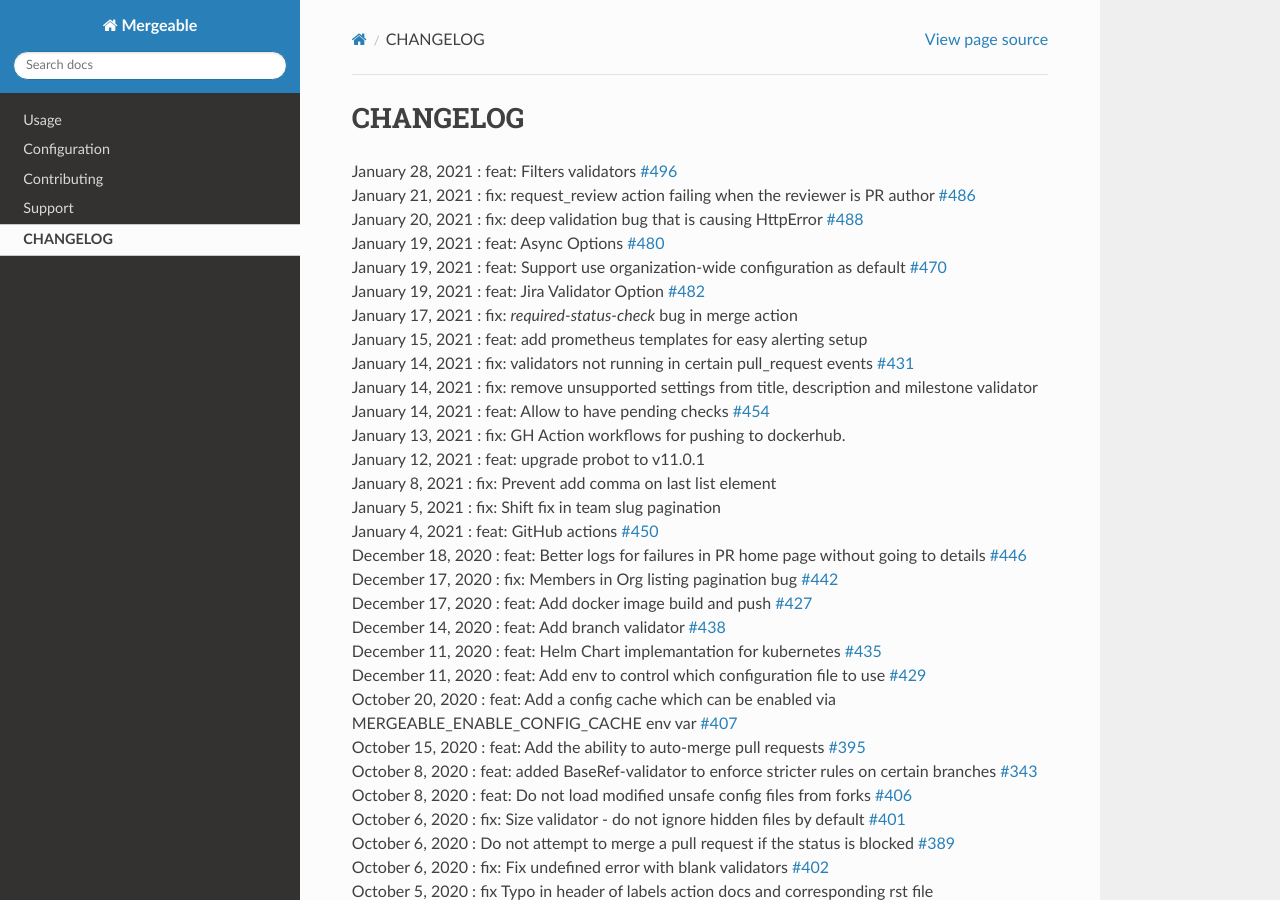
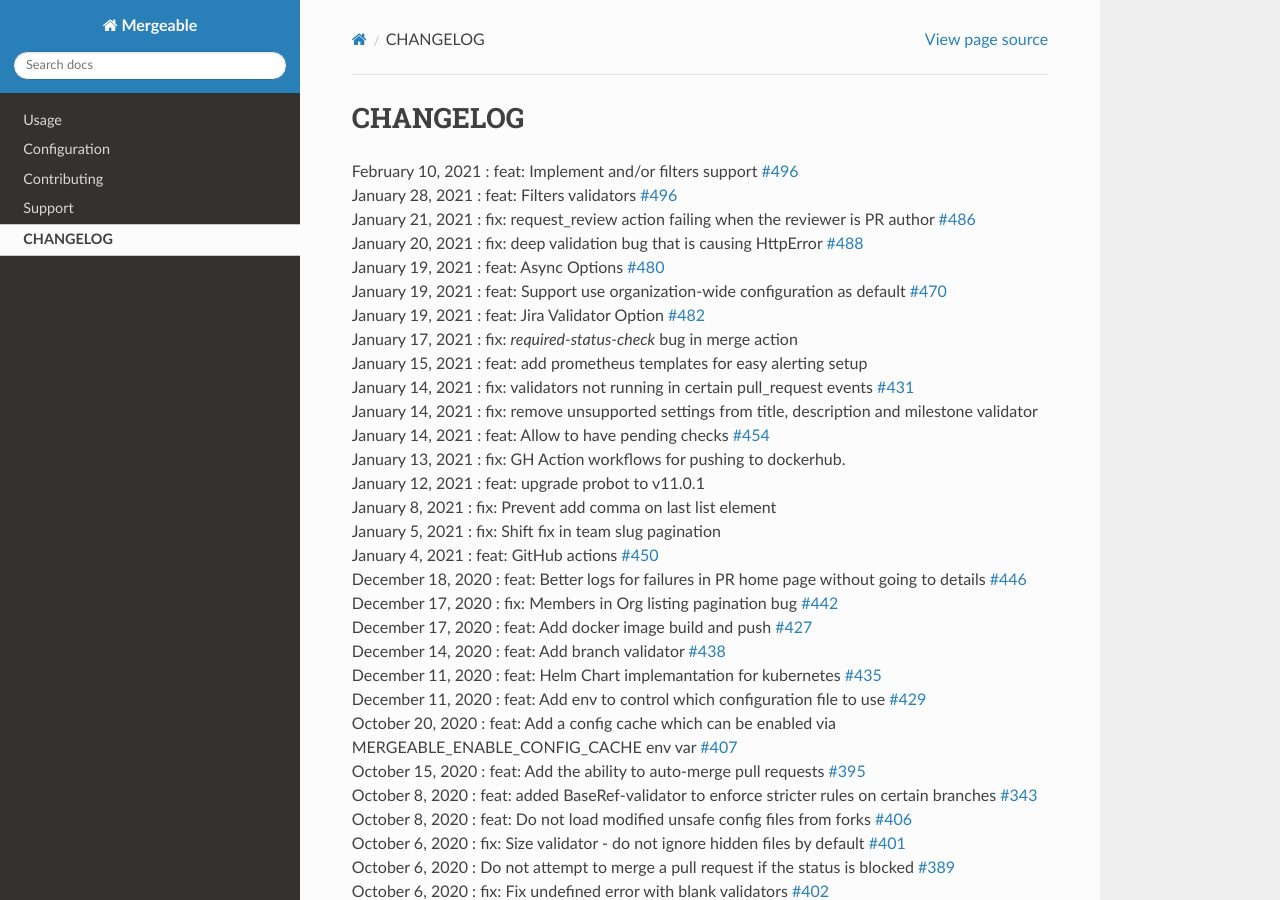
Before and after one commit to mergeability/mergeable, a Sphinx documentation site: the page built from docs/changelog.rst, in a window 1280 px wide and 900 px high. Built offline with Sphinx 7.4.7 and the Read the Docs theme 2.0.0, drawn with Linux system fonts in a browser that asks for light colours; pages that are not in the unit, such as notebooks, are missing from menus.

Commit message:
add feature to changelog

```diff
--- a/docs/changelog.rst
+++ b/docs/changelog.rst
@@ -1,6 +1,7 @@
 CHANGELOG
 =====================================
 
+| February 10, 2021 : feat: Implement and/or filters support `#496 <https://github.com/mergeability/mergeable/pull/504>`_
 | January 28, 2021 : feat: Filters validators `#496 <https://github.com/mergeability/mergeable/pull/496>`_
 | January 21, 2021 : fix: request_review action failing when the reviewer is PR author `#486 <https://github.com/mergeability/mergeable/issues/486>`_
 | January 20, 2021 : fix: deep validation bug that is causing HttpError `#488 <https://github.com/mergeability/mergeable/issues/488>`_
```
